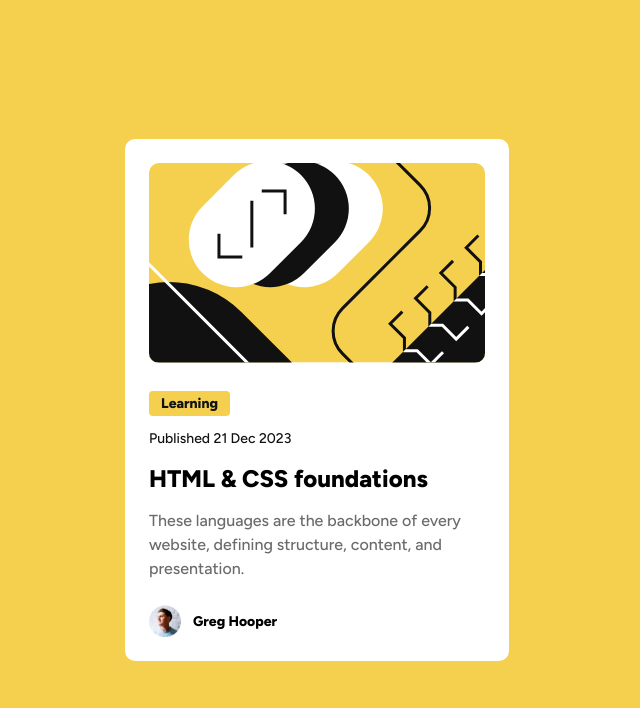
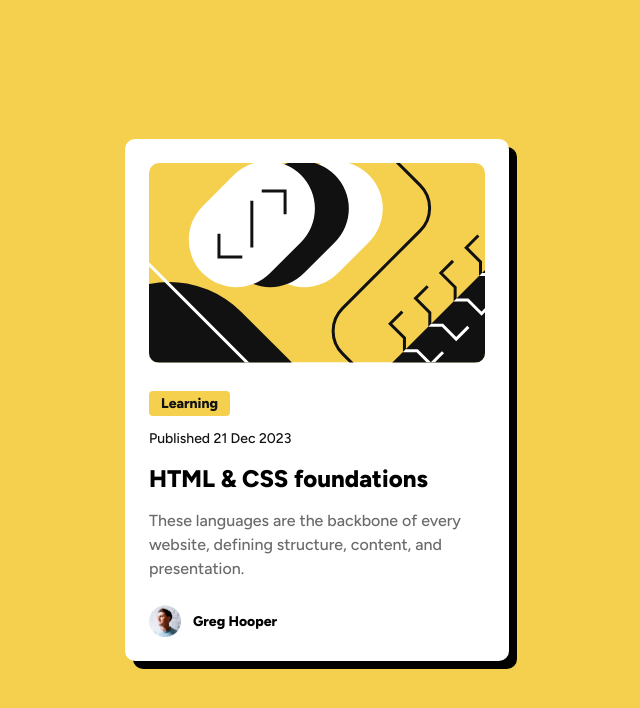
Before and after one commit to baby4dm/blog-preview-card, a plain HTML site: page index.html in a window 1280 px wide. Shown: the whole page, without its empty margins (323-963 px from the left). Drawn offline with Linux system fonts and the light colour scheme.

Commit message:
fixed shadow

```diff
--- a/styles.css
+++ b/styles.css
@@ -19,6 +19,7 @@ body {
   background-color: hsl(0, 0%, 100%);
   border-radius: 10px;
   padding: 24px;
+  box-shadow: 8px 8px 0 0 black;
 }
 
 .post-img {
```
